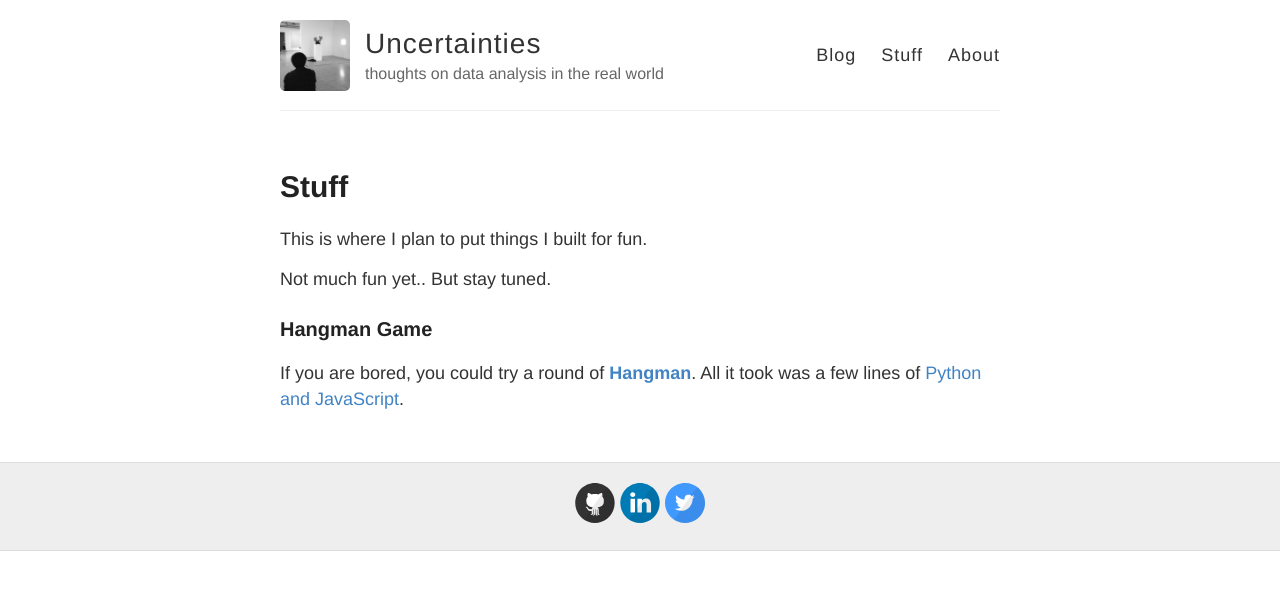
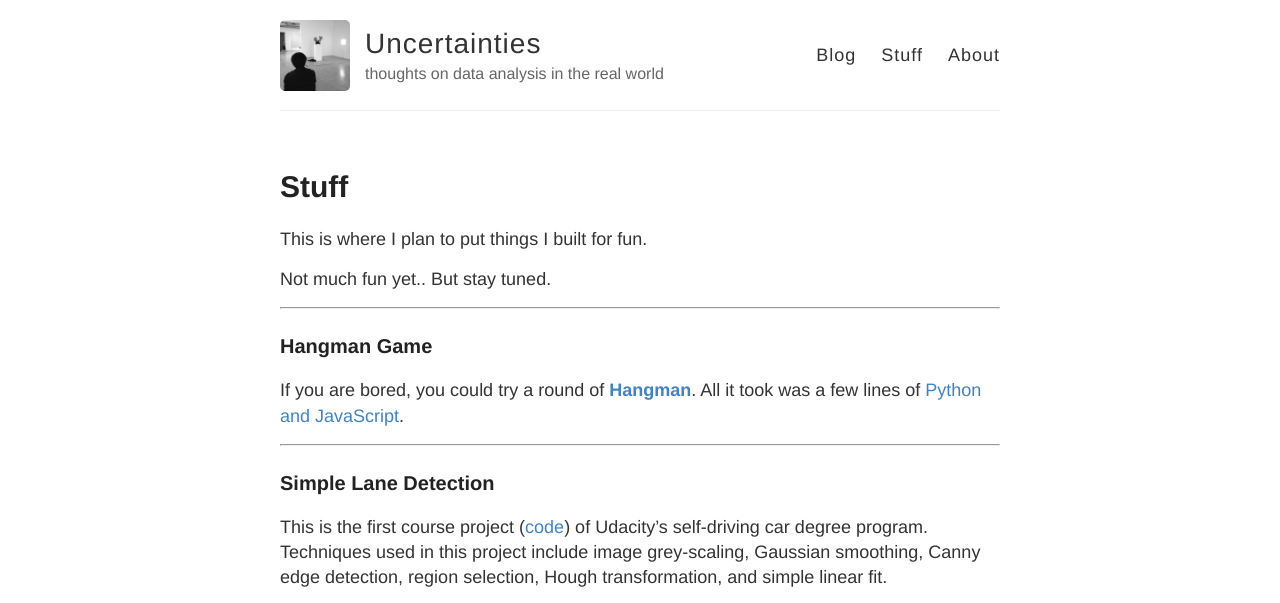
Before and after one commit to XiaoxiaoWang87/xiaoxiaowang87.github.io, a Jekyll site: the page built from stuff.md, in a window 1280 px wide. Shown: the top 603 px of the page. Built offline with Jekyll 4.4.1, drawn with Linux system fonts in a browser that asks for light colours; grey boxes are pictures that could not be loaded.

Commit message:
added lane detection project

```diff
--- a/stuff.md
+++ b/stuff.md
@@ -7,6 +7,18 @@ This is where I plan to put things I built for fun.
 
 Not much fun yet.. But stay tuned.
 
+---
+
 ### Hangman Game
 
 If you are bored, you could try a round of **[Hangman](http://xiaoxiaowang87hangmangame.us/){:target="_blank"}**. All it took was a few lines of [Python and JavaScript](https://github.com/XiaoxiaoWang87/HangmanGame).
+
+---
+
+### Simple Lane Detection
+
+This is the first course project ([code](https://github.com/XiaoxiaoWang87/LaneFinding)) of Udacity's self-driving car degree program. Techniques used in this project include image grey-scaling, Gaussian smoothing, Canny edge detection, region selection, Hough transformation, and simple linear fit.
+
+<iframe width="350" height="197" src="https://www.youtube.com/embed/YrobgLWXqF4?list=PLtwuyAB8W1dgcRNujw-ShOy6UVMt03yEa" frameborder="0" allowfullscreen></iframe>
+<iframe width="350" height="197" src="https://www.youtube.com/embed/_g-fp0iq_NI?list=PLtwuyAB8W1dgcRNujw-ShOy6UVMt03yEa" frameborder="0" allowfullscreen></iframe>
+<iframe width="350" height="197" src="https://www.youtube.com/embed/laS3ZjBCAxY?list=PLtwuyAB8W1dgcRNujw-ShOy6UVMt03yEa" frameborder="0" allowfullscreen></iframe>
```
